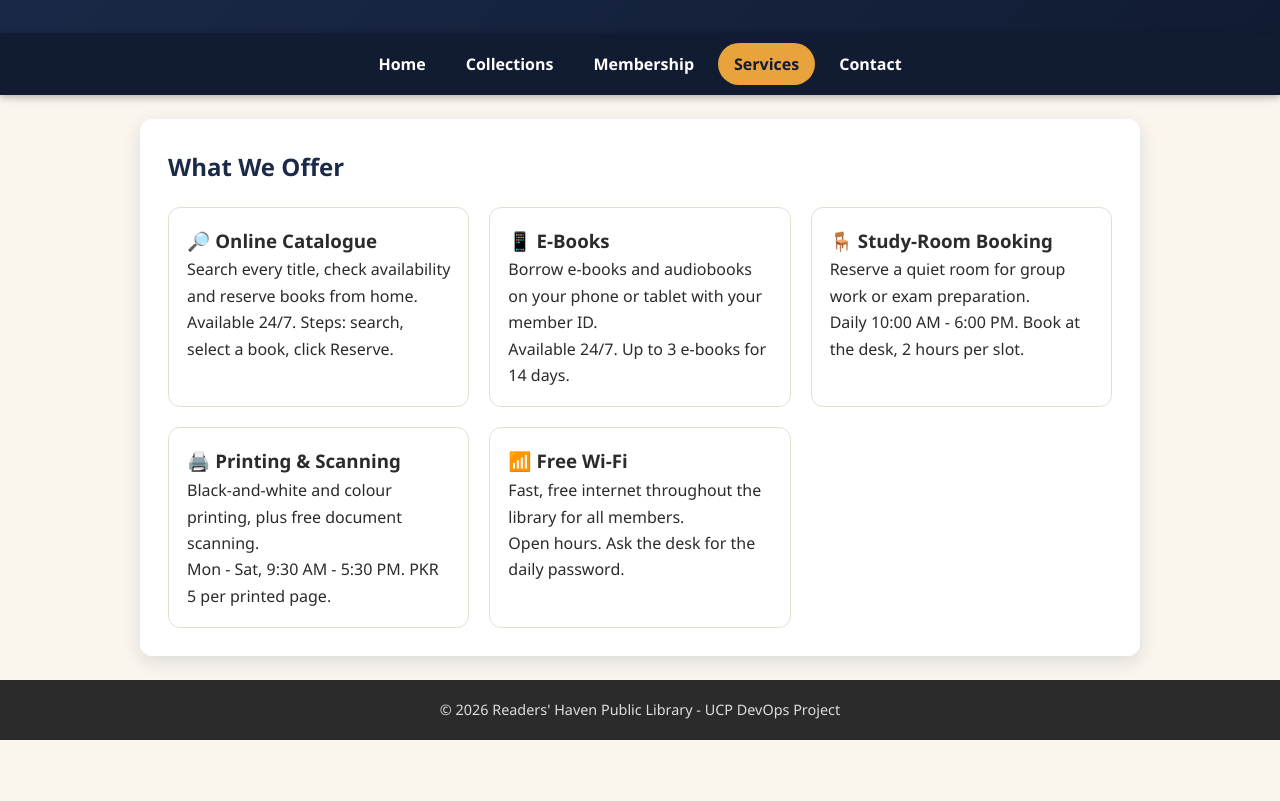
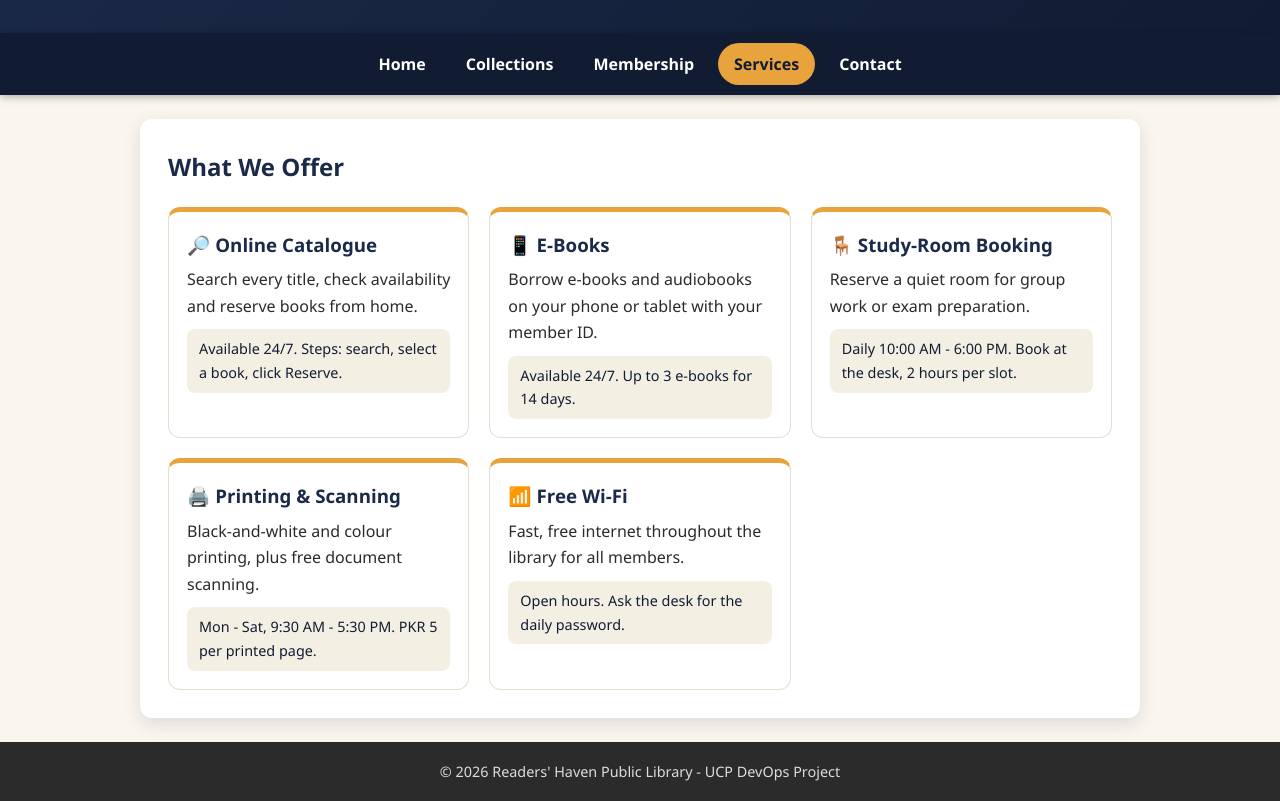
Before and after one commit to Devops-7th/readers-haven-library, a website: page src/services.html in a window 1280 px wide. Shown: the part 123-924 px from the top of the page. Before the commit the page ends 863 px from the top, so only its background shows below. Drawn offline with Linux system fonts and the light colour scheme.

Commit message:
style(services): add card accent and timing label styles

```diff
--- a/styles/style.css
+++ b/styles/style.css
@@ -372,3 +372,20 @@ footer {
     padding: 16px;
   }
 }
+
+/* ===== Services Page (Member 3 - Hafiz Muhammad) ===== */
+.services-page .card {
+  border-top: 5px solid var(--amber);
+}
+.services-page .card h3 {
+  color: var(--navy);
+  margin-bottom: 6px;
+}
+.services-page .timing {
+  margin-top: 10px;
+  padding: 8px 12px;
+  background: #f4efe3;
+  border-radius: 8px;
+  font-size: 0.9rem;
+  color: var(--navy-dark);
+}
```
